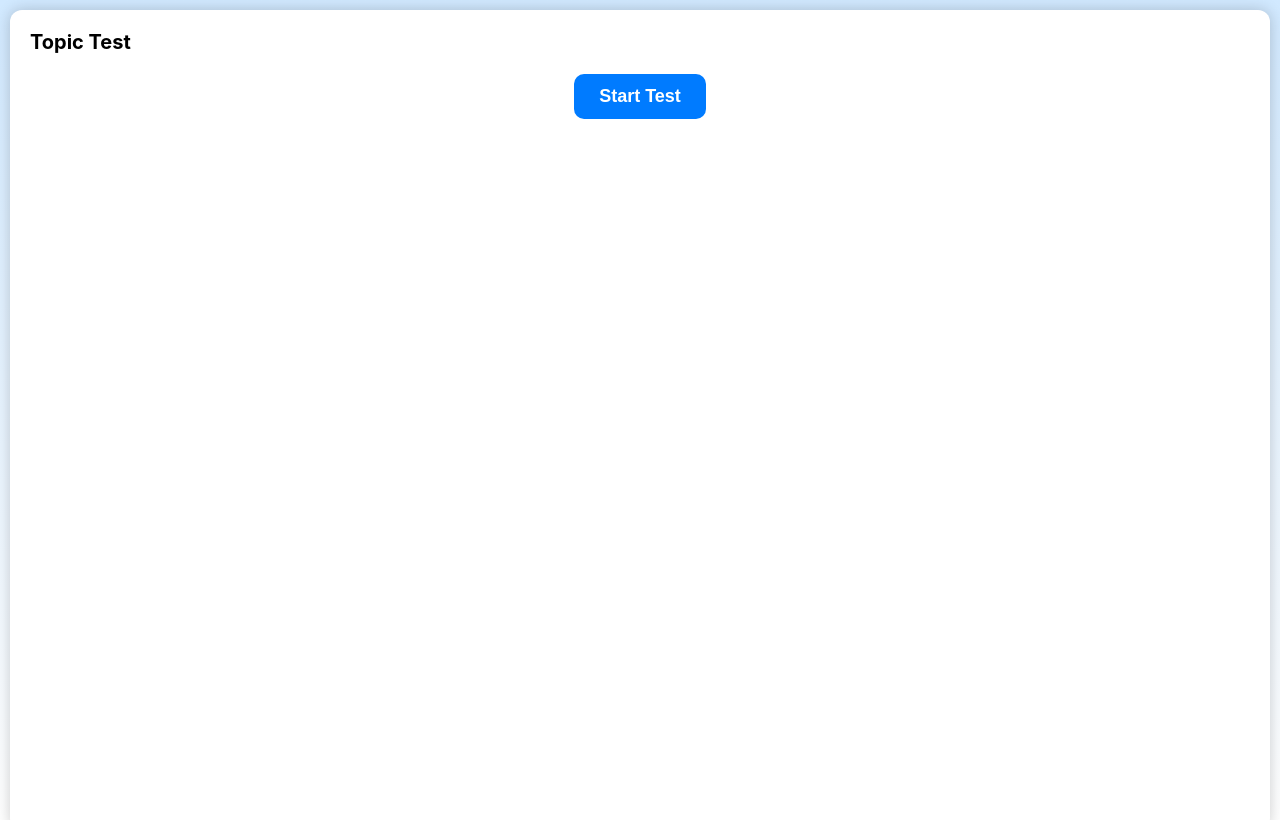
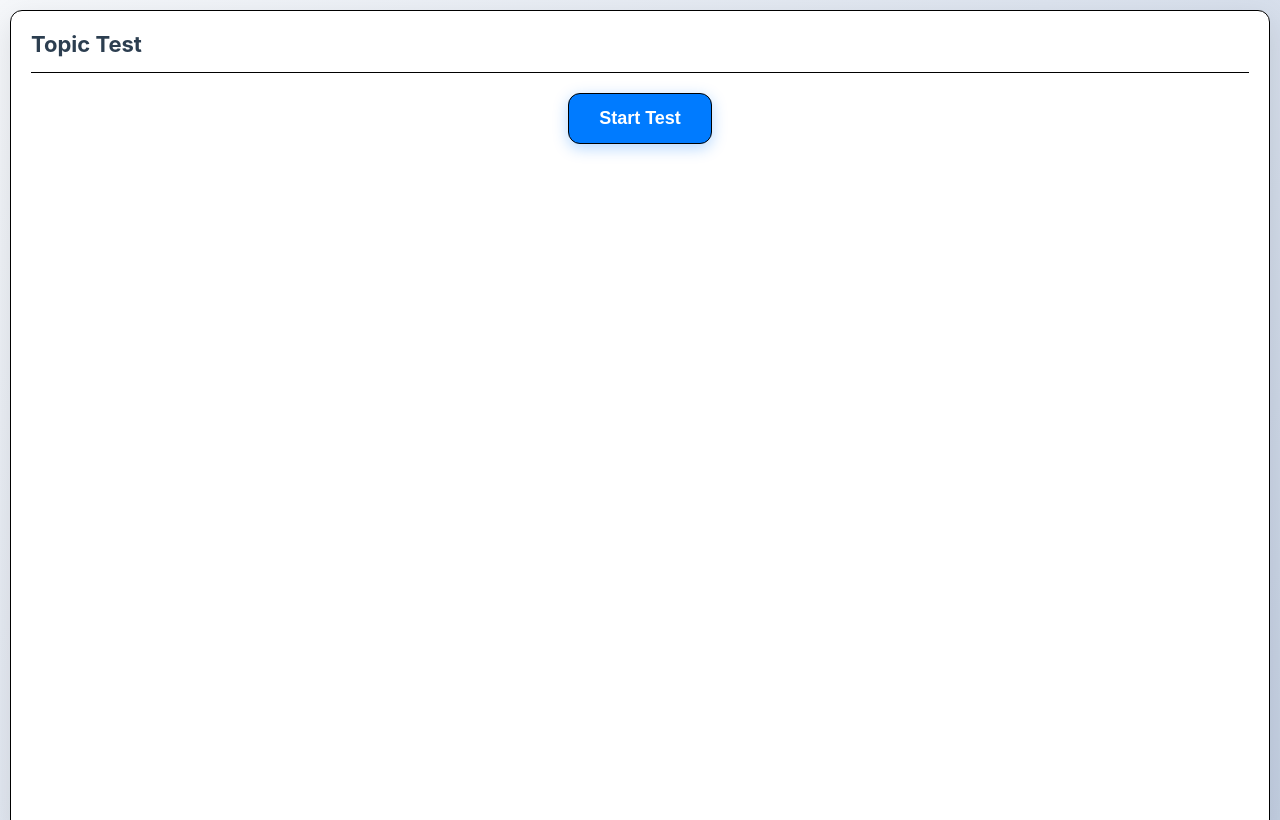
Before and after one commit to Soham1250/test_portal, a React (Create React App) app: page / in a window 1280 px wide. Built offline with nearby package versions, Linux system fonts and the light colour scheme.

Commit message:
Improved visibility for the test portal.

```diff
--- a/src/components/testinterface.js
+++ b/src/components/testinterface.js
@@ -33,7 +33,7 @@ function TestInterface() {
             justifyContent: "center",
             alignItems: "flex-start",
             height: "100vh",
-            background: "linear-gradient(to bottom, #d1e9ff, #ffffff)",
+            background: "linear-gradient(135deg, #f5f7fa 0%, #c3cfe2 100%)",
             padding: "10px",
             overflowY: "auto",
         },
@@ -42,84 +42,113 @@ function TestInterface() {
             padding: "20px",
             borderRadius: "12px",
             width: "100%",
-            height: "calc(100vh - 20px)", // Adjust height to fill the page minus padding
-            boxShadow: "0 0 15px rgba(0, 0, 0, 0.2)",
+            height: "calc(100vh - 20px)",
+            boxShadow: "0 10px 30px rgba(0, 0, 0, 0.1)",
             display: "flex",
             flexDirection: "column",
             gap: "20px",
             overflowY: "auto",
+            border: "0.5px solid black",
         },
         headerBar: {
             display: "flex",
             justifyContent: "space-between",
             alignItems: "center",
+            paddingBottom: "15px",
+            borderBottom: "0.5px solid black",
         },
         testTitle: {
-            fontSize: "20px",
-            fontWeight: "bold",
+            fontSize: "22px",
+            fontWeight: "700",
+            color: "#2c3e50",
         },
         menuBtn: {
-            border: "2px solid #000",
-            padding: "4px 10px",
-            borderRadius: "6px",
+            border: "0.5px solid black",
+            padding: "8px 16px",
+            borderRadius: "8px",
             cursor: "pointer",
-            backgroundColor: "white",
+            backgroundColor: "#f8f9fa",
             fontWeight: "600",
+            color: "#2c3e50",
+            transition: "all 0.2s ease",
+            boxShadow: "0 2px 5px rgba(0,0,0,0.05)",
         },
         questionBox: {
-            border: "2px solid #000",
-            borderRadius: "10px",
-            padding: "15px",
-            textAlign: "center",
+            border: "0.5px solid black",
+            borderRadius: "12px",
+            padding: "20px",
+            textAlign: "left",
             fontSize: "16px",
+            backgroundColor: "#f8f9fa",
+            boxShadow: "inset 0 2px 5px rgba(0,0,0,0.05)",
+            color: "#2c3e50",
+            lineHeight: "1.6",
         },
         optionsGrid: {
             display: "grid",
             gridTemplateColumns: "1fr 1fr",
-            gap: "10px",
+            gap: "16px",
+            border: "0.5px solid black",
+            padding: "16px",
+            borderRadius: "12px",
         },
         optionBtn: {
-            border: "2px solid #000",
-            padding: "10px",
-            borderRadius: "10px",
+            border: "0.5px solid black",
+            padding: "15px",
+            borderRadius: "12px",
             backgroundColor: "white",
             fontSize: "16px",
             fontWeight: "500",
             cursor: "pointer",
-            textAlign: "center",
-            transition: "background 0.2s",
+            textAlign: "left",
+            transition: "all 0.3s ease",
+            boxShadow: "0 2px 5px rgba(0,0,0,0.05)",
+            display: "flex",
+            alignItems: "center",
+            color: "#2c3e50",
         },
         optionBtnSelected: {
             backgroundColor: "#007bff",
             color: "white",
-            borderColor: "#007bff",
+            borderColor: "black",
+            transform: "translateY(-2px)",
+            boxShadow: "0 5px 15px rgba(0,123,255,0.3)",
         },
         navBtns: {
             display: "flex",
             justifyContent: "space-between",
             flexWrap: "wrap",
-            gap: "10px",
+            gap: "12px",
+            marginTop: "10px",
+            border: "0.5px solid black",
+            padding: "16px",
+            borderRadius: "12px",
         },
         navBtn: {
-            border: "2px solid #000",
-            padding: "10px 15px",
+            border: "0.5px solid black",
+            padding: "12px 18px",
             borderRadius: "10px",
-            backgroundColor: "white",
+            backgroundColor: "#f8f9fa",
             fontWeight: "600",
             cursor: "pointer",
             flex: "1 1 calc(25% - 10px)",
             textAlign: "center",
+            transition: "all 0.3s ease",
+            color: "#2c3e50",
+            boxShadow: "0 2px 5px rgba(0,0,0,0.05)",
         },
         testStartButton: {
             alignSelf: "center",
-            padding: "12px 25px",
+            padding: "14px 30px",
             fontSize: "18px",
             fontWeight: "bold",
-            borderRadius: "10px",
+            borderRadius: "12px",
             backgroundColor: "#007bff",
             color: "white",
-            border: "none",
+            border: "0.5px solid black",
             cursor: "pointer",
+            transition: "all 0.3s ease",
+            boxShadow: "0 4px 15px rgba(0,123,255,0.3)",
         },
         drawerBackdrop: {
             position: "fixed",
@@ -127,7 +156,8 @@ function TestInterface() {
             left: "0",
             width: "100vw",
             height: "100vh",
-            background: "rgba(0, 0, 0, 0.5)",
+            background: "rgba(0, 0, 0, 0.6)",
+            backdropFilter: "blur(3px)",
             zIndex: "999",
             display: "flex",
             justifyContent: "center",
@@ -135,127 +165,167 @@ function TestInterface() {
         },
         questionDrawerOverlay: {
             background: "white",
-            padding: "20px",
+            padding: "25px",
             width: "90%",
             maxWidth: "500px",
             height: "90vh",
             overflowY: "auto",
-            borderRadius: "10px",
-            boxShadow: "0 0 10px rgba(0, 0, 0, 0.3)",
+            borderRadius: "16px",
+            boxShadow: "0 15px 40px rgba(0, 0, 0, 0.2)",
+            animation: "0.3s ease-out",
+            border: "0.5px solid black",
         },
         questionGrid: {
             display: "grid",
             gridTemplateColumns: "repeat(5, 1fr)",
-            gap: "10px",
-            marginBottom: "20px",
+            gap: "12px",
+            marginBottom: "25px",
+            border: "0.5px solid black",
+            padding: "16px",
+            borderRadius: "12px",
         },
         questionTile: {
-            width: "50px",
-            height: "50px",
+            width: "55px",
+            height: "55px",
             display: "flex",
             justifyContent: "center",
             alignItems: "center",
             fontWeight: "bold",
-            borderRadius: "8px",
+            borderRadius: "10px",
             cursor: "pointer",
-            transition: "background 0.2s",
+            transition: "all 0.3s ease",
             color: "white",
-            backgroundColor: "#ccc",
-            border: "1px solid #999",
+            backgroundColor: "#dee2e6",
+            border: "0.5px solid black",
+            boxShadow: "0 2px 5px rgba(0,0,0,0.1)",
         },
         questionTileCorrect: {
-            backgroundColor: "green",
+            backgroundColor: "#28a745",
+            border: "0.5px solid black",
         },
         questionTileIncorrect: {
-            backgroundColor: "red",
+            backgroundColor: "#dc3545",
+            border: "0.5px solid black",
         },
         questionTileMarkedUnanswered: {
-            backgroundColor: "purple",
+            backgroundColor: "#6f42c1",
+            border: "0.5px solid black",
         },
         questionTileMarkedAnswered: {
-            backgroundColor: "orange",
+            backgroundColor: "#fd7e14",
+            border: "0.5px solid black",
         },
         legend: {
             fontSize: "14px",
-            marginTop: "10px",
+            marginTop: "15px",
             display: "flex",
             flexDirection: "column",
-            gap: "6px",
+            gap: "10px",
+            backgroundColor: "#f8f9fa",
+            padding: "15px",
+            borderRadius: "10px",
+            border: "0.5px solid black",
         },
         legendBox: {
-            width: "16px",
-            height: "16px",
-            borderRadius: "4px",
+            width: "18px",
+            height: "18px",
+            borderRadius: "5px",
             display: "inline-block",
+            border: "0.5px solid black",
         },
         analysisQuestionBox: {
             marginBottom: "20px",
             padding: "20px",
-            border: "1px solid #ddd",
-            borderRadius: "10px",
-            backgroundColor: "#f9f9f9",
-            boxShadow: "0 2px 5px rgba(0, 0, 0, 0.1)",
+            border: "0.5px solid black",
+            borderRadius: "12px",
+            backgroundColor: "#f8f9fa",
+            boxShadow: "0 2px 10px rgba(0,0,0,0.05)",
         },
         questionHeader: {
             fontSize: "18px",
             fontWeight: "bold",
             marginBottom: "10px",
+            color: "#2c3e50",
+            borderBottom: "0.5px solid black",
+            paddingBottom: "8px",
         },
         questionContent: {
             marginBottom: "15px",
             fontSize: "16px",
-            lineHeight: "1.5",
+            lineHeight: "1.6",
+            color: "#2c3e50",
+            border: "0.5px solid black",
+            padding: "10px",
+            borderRadius: "8px",
         },
         responseSection: {
             display: "flex",
             flexDirection: "column",
-            gap: "8px",
+            gap: "12px",
+            backgroundColor: "white",
+            padding: "15px",
+            borderRadius: "10px",
+            border: "0.5px solid black",
         },
         responseRow: {
             display: "flex",
             justifyContent: "space-between",
             alignItems: "center",
             fontSize: "14px",
+            padding: "8px 0",
+            borderBottom: "0.5px solid black",
         },
         responseLabel: {
-            fontWeight: "bold",
-            color: "#555",
+            fontWeight: "600",
+            color: "#2c3e50",
         },
         responseValue: {
-            fontWeight: "normal",
-            color: "#333",
+            fontWeight: "500",
+            color: "#2c3e50",
         },
         verdictCorrect: {
-            color: "green",
+            color: "#28a745",
             fontWeight: "bold",
+            border: "0.5px solid black",
+            padding: "4px 8px",
+            borderRadius: "4px",
         },
         verdictIncorrect: {
-            color: "red",
+            color: "#dc3545",
             fontWeight: "bold",
+            border: "0.5px solid black",
+            padding: "4px 8px",
+            borderRadius: "4px",
         },
         optionsGridAnalysis: {
             display: "grid",
-            gridTemplateColumns: "1fr 1fr", // Two columns for options
-            gap: "10px",
+            gridTemplateColumns: "1fr 1fr",
+            gap: "12px",
             marginBottom: "15px",
+            border: "0.5px solid black",
+            padding: "16px",
+            borderRadius: "12px",
         },
         optionRow: {
-            padding: "10px",
-            borderRadius: "5px",
-            border: "1px solid #ddd",
+            padding: "12px",
+            borderRadius: "8px",
+            border: "0.5px solid black",
             fontSize: "14px",
-            backgroundColor: "#f9f9f9",
+            backgroundColor: "#f8f9fa",
             textAlign: "center",
+            boxShadow: "0 2px 5px rgba(0,0,0,0.05)",
         },
         optionCorrect: {
             backgroundColor: "#e6ffe6",
-            borderColor: "green",
-            fontWeight: "bold",
+            color: "#28a745",
+            fontWeight: "600",
+            border: "0.5px solid black",
         },
         optionSelected: {
             backgroundColor: "#ffe6e6",
-            borderColor: "red",
-            fontWeight: "bold",
+            color: "#dc3545",
+            fontWeight: "600",
+            border: "0.5px solid black",
         },
     };
 
```
Also changed, not shown: src/components/testinterface.css (+302 -63 lines).
